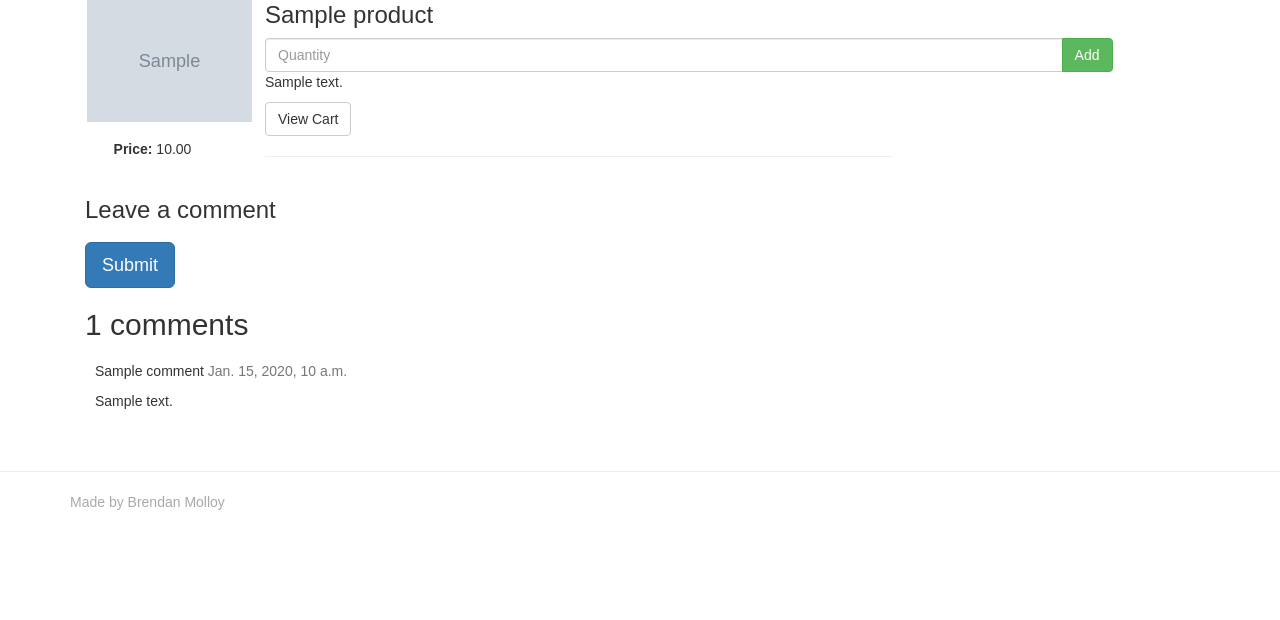
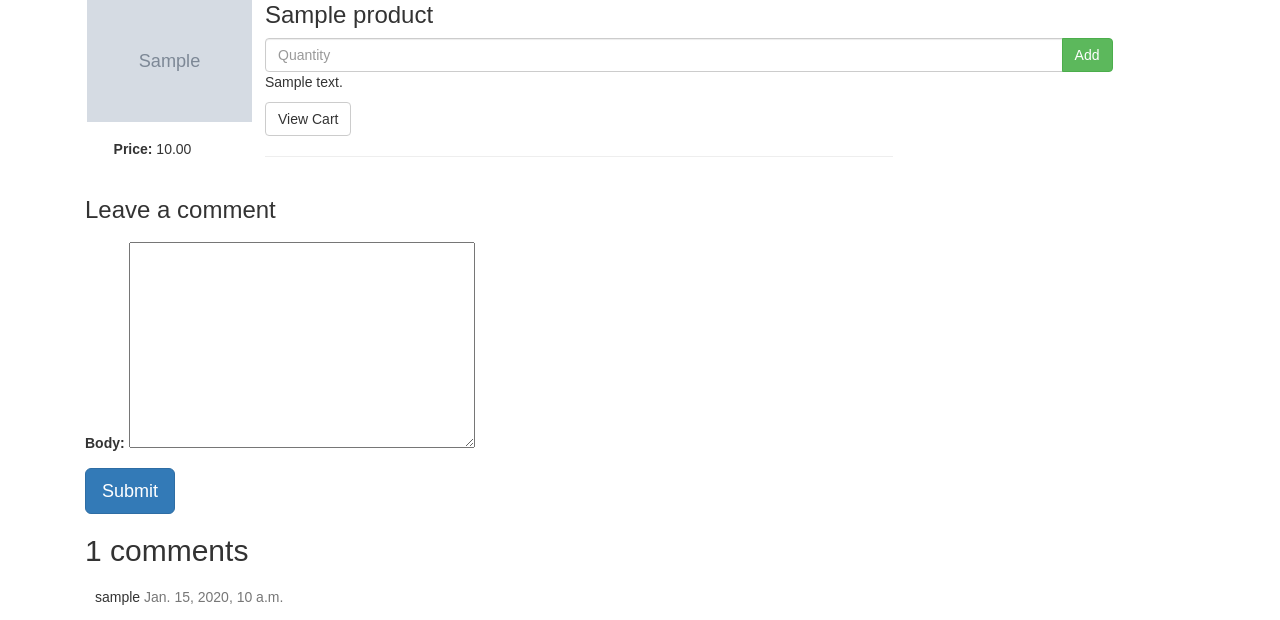
Before and after one commit to BrendanMolloy/milestone4, a Django app: template products/templates/productdetail.html in a window 1280 px wide. Shown: the part 144-764 px from the top of the page. Before the commit the page ends 654 px from the top, so only its background shows below. Run offline with Django 3.2, Linux system fonts and the light colour scheme; tables that the repository leaves empty hold one stand-in row (values such as "Sample post"); the template is opened without the code that fills it: values that come from a table or form of the project are taken from there, most other values are stand-ins (such as "Sample title", 1, 10 or a date in 2020); grey boxes marked "Sample" are stand-in pictures; parts of the project's set-up code (start-up, migrations or seed data) failed here and were passed over; some libraries are stand-ins or nearby versions.

Commit message:
removed 'name' from Comment model, changed comment.name to comment.user in productdetail.html

```diff
--- a/products/models.py
+++ b/products/models.py
@@ -14,7 +14,6 @@ class Product(models.Model):
 class Comment(models.Model):
     product = models.ForeignKey(Product,on_delete=models.CASCADE,related_name='comments')
     user = models.OneToOneField(User)
-    name = user.username
     body = models.TextField()
     created_on = models.DateTimeField(auto_now_add=True)
     active = models.BooleanField(default=True)
--- a/products/templates/productdetail.html
+++ b/products/templates/productdetail.html
@@ -50,7 +50,7 @@
         {% for comment in comments %}
         <div class="comments" style="padding: 10px;">
           <p class="font-weight-bold">
-            {{ comment.name }}
+            {{ comment.user }}
             <span class=" text-muted font-weight-normal">
               {{ comment.created_on }}
             </span>
```
